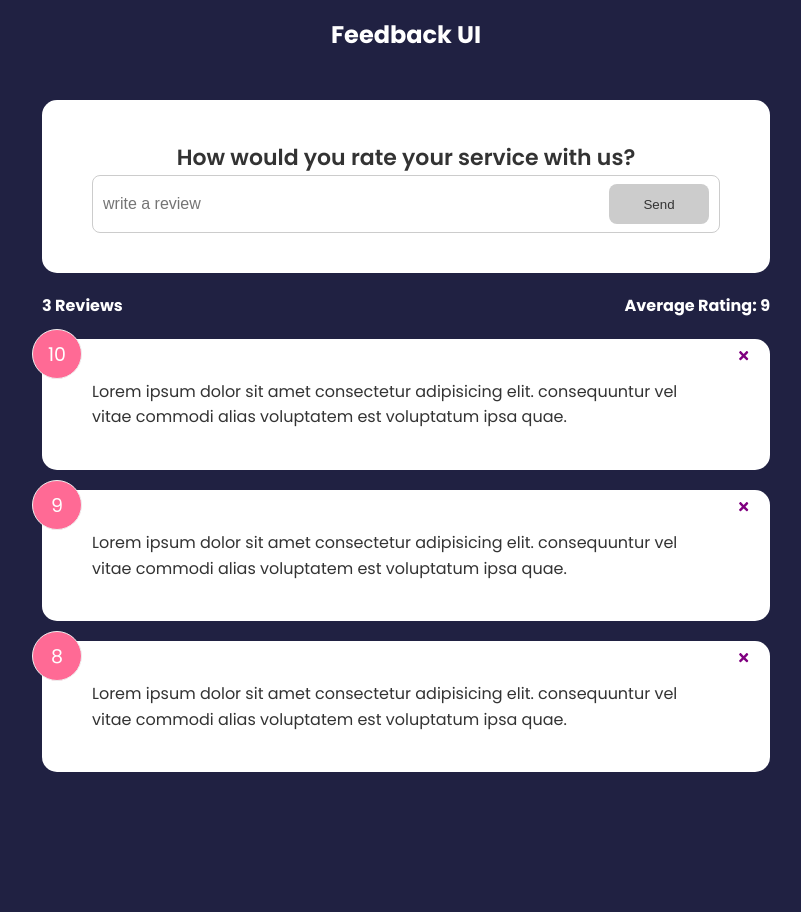
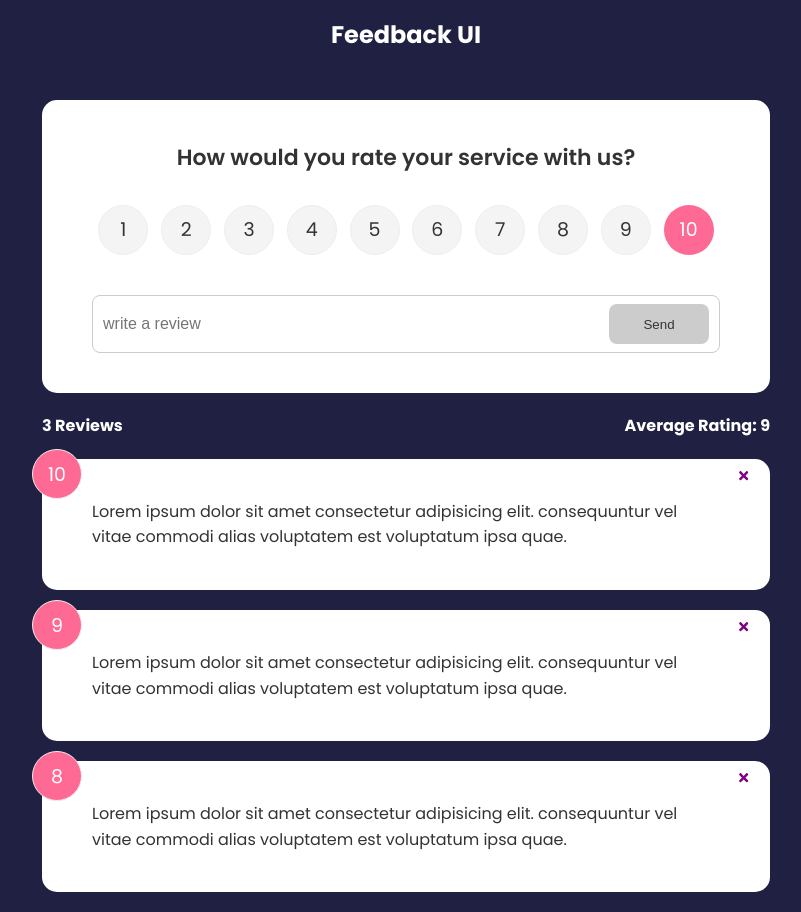
Before and after one commit to SaVanceX/feedback-app, a React (Create React App) app: page / in a window 1280 px wide. Shown: the whole page, without its empty margins (234-1035 px from the left). Before the commit the page ends 800 px from the top, so only its background shows below. Built offline with nearby package versions, Linux system fonts and the light colour scheme.

Commit message:
Rating component

```diff
--- a/src/components/FeedbackForm.tsx
+++ b/src/components/FeedbackForm.tsx
@@ -2,34 +2,36 @@ import React from 'react'
 import { useState } from 'react'
 import Card from './Shared/Card'
 import Button from './Shared/Button'
+import RatingSelect from './RatingSelect'
 
 function FeedbackInput() {
   const [text, setText] = useState('')
+  const [rating, setRating] = useState(10)
   const [btnDisabled, setBtnDisabled] = useState(true)
   const [message, setMessage] = useState<string | null>('')
 
 
 
-  const handleTextChange = (e: any) => {
-    // todo refine form validation
-    setText(e.target.value)
-
+  const handleTextChange = ({target: { value } }: any) => {
     if(text === '') {
       setBtnDisabled(true)
       setMessage(null)
-    } else if (text !== '' && text.trim().length <= 10) {
+    } else if (text.trim().length < 10) {
       setBtnDisabled(true)
       setMessage('Text must be at least 10 characters')
     } else {
       setBtnDisabled(false)
       setMessage(null)
     }
+
+    setText(value)
+
   }
 
   return (
     <Card>
       <h2>How would you rate your service with us?</h2>
-      {/* @todo - rating select component */}
+      <RatingSelect select={(rating: number) => setRating(rating)}/>
       <div className="input-group">
         <input onChange={handleTextChange} type="text" placeholder='write a review' value={text} />
         <Button type='submit' isDisabled={btnDisabled}>Send</Button>
--- /dev/null
+++ b/src/components/RatingSelect.tsx
@@ -0,0 +1,33 @@
+import React, { useState } from 'react'
+type SelectProps = {
+  select: any;
+}
+
+function RatingSelect({select}: SelectProps) {
+  const [selected, setSelected] = useState(10)
+
+  const handleChange = ({ currentTarget: { value } }:any) => {
+    setSelected(+value)
+    select(+value)
+  }
+
+  return (
+    <ul className='rating'>
+       {Array.from({ length: 10 }, (_, i) => (
+        <li key={`rating-${i + 1}`}>
+          <input
+            type='radio'
+            id={`num${i + 1}`}
+            name='rating'
+            value={i + 1}
+            onChange={handleChange}
+            checked={selected === i + 1}
+          />
+          <label htmlFor={`num${i + 1}`}>{i + 1}</label>
+        </li>
+      ))}
+    </ul>
+  )
+}
+
+export default RatingSelect
```
